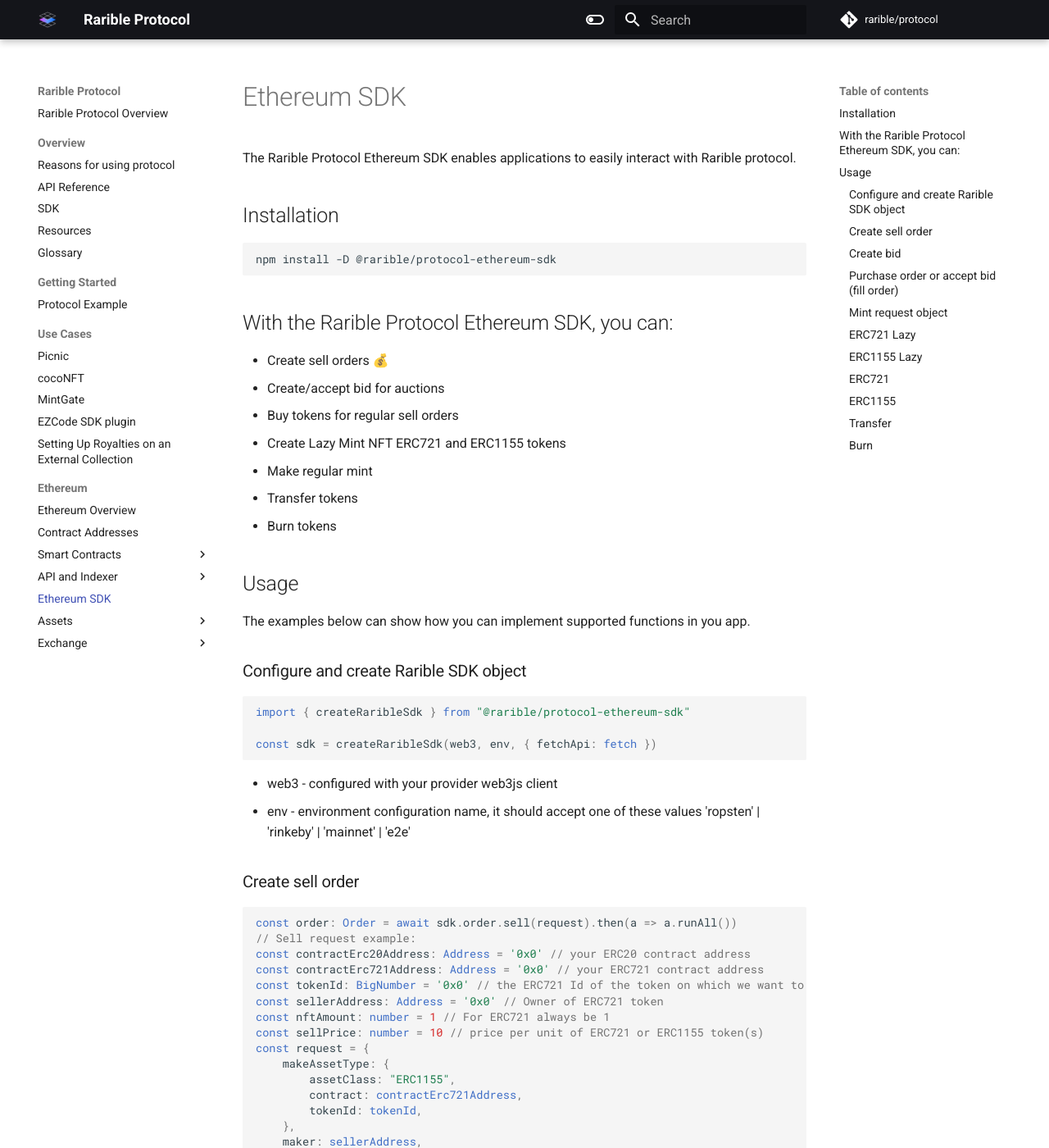
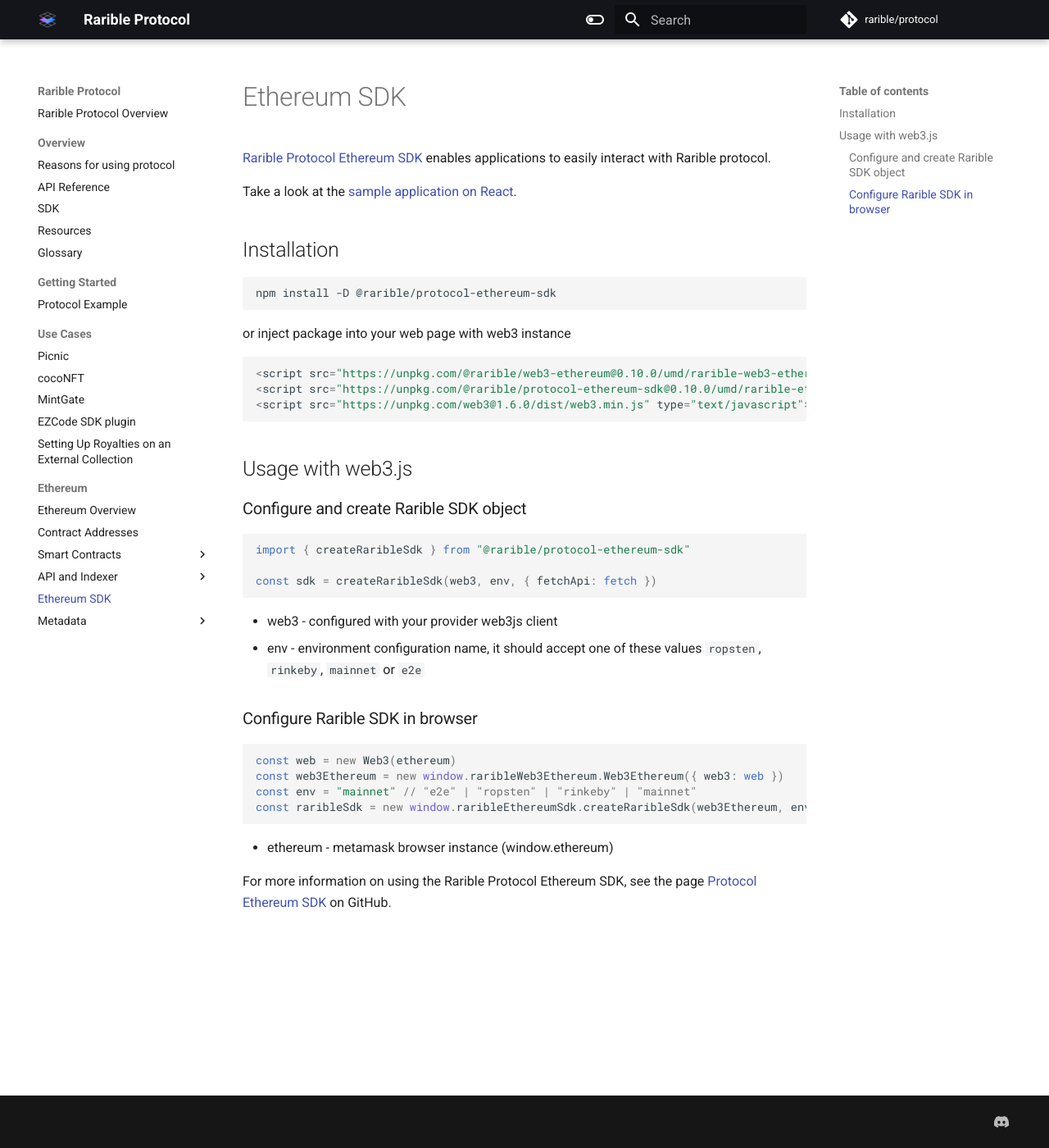
Before and after one commit to rarible/protocol, an MkDocs documentation site: the page built from docs/ethereum/sdk/ethereum-sdk.md, in a window 1280 px wide and 1400 px high. Shown: the whole window at 82% size. Built offline with MkDocs 1.6.1 and Material for MkDocs 9.7.7, drawn with Linux system fonts in a browser that asks for light colours; comment, search, counter and statistics services are not loaded; some of the changed text lies outside the part shown.

Commit message:
Add metadata docs

````diff
--- a/docs/ethereum/sdk/ethereum-sdk.md
+++ b/docs/ethereum/sdk/ethereum-sdk.md
@@ -1,6 +1,8 @@
 # Ethereum SDK
 
-The Rarible Protocol Ethereum SDK enables applications to easily interact with Rarible protocol.
+[Rarible Protocol Ethereum SDK](https://github.com/rarible/protocol-ethereum-sdk) enables applications to easily interact with Rarible protocol.
+
+Take a look at the [sample application on React](https://github.com/rarible/ethereum-example).
 
 ## Installation
 
@@ -8,19 +10,15 @@
 npm install -D @rarible/protocol-ethereum-sdk
 ```
 
-## With the Rarible Protocol Ethereum SDK, you can:
+or inject package into your web page with web3 instance
 
-* Create sell orders 💰
-* Create/accept bid for auctions
-* Buy tokens for regular sell orders
-* Create Lazy Mint NFT ERC721 and ERC1155 tokens
-* Make regular mint
-* Transfer tokens
-* Burn tokens
+```javascript
+<script src="https://unpkg.com/@rarible/web3-ethereum@0.10.0/umd/rarible-web3-ethereum.js" type="text/javascript"></script>
+<script src="https://unpkg.com/@rarible/protocol-ethereum-sdk@0.10.0/umd/rarible-ethereum-sdk.js" type="text/javascript"></script>
+<script src="https://unpkg.com/web3@1.6.0/dist/web3.min.js" type="text/javascript"></script>
+```
 
-## Usage
-
-The examples below can show how you can implement supported functions in you app.
+## Usage with web3.js
 
 ### Configure and create Rarible SDK object
 
@@ -31,216 +29,18 @@
 ```
 
 * web3 - configured with your provider web3js client
-* env - environment configuration name, it should accept one of these values 'ropsten' \| 'rinkeby' \| 'mainnet' \| 'e2e'
+* env - environment configuration name, it should accept one of these values `ropsten`, `rinkeby`, `mainnet` or `e2e`
 
-### Create sell order
+### Configure Rarible SDK in browser
 
 ```typescript
-const order: Order = await sdk.order.sell(request).then(a => a.runAll())
-// Sell request example:
-const contractErc20Address: Address = '0x0' // your ERC20 contract address
-const contractErc721Address: Address = '0x0' // your ERC721 contract address
-const tokenId: BigNumber = '0x0' // the ERC721 Id of the token on which we want to place a bid
-const sellerAddress: Address = '0x0' // Owner of ERC721 token
-const nftAmount: number = 1 // For ERC721 always be 1
-const sellPrice: number = 10 // price per unit of ERC721 or ERC1155 token(s)
-const request = {
-    makeAssetType: {
-        assetClass: "ERC1155",
-        contract: contractErc721Address,
-        tokenId: tokenId,
-    },
-    maker: sellerAddress,
-    amount: nftAmount,
-    originFees: [],
-    payouts: [],
-    price: sellPrice,
-    takeAssetType: {
-        assetClass: "ERC20",
-        contract: contractErc20Address
-    },
-}
+const web = new Web3(ethereum)
+const web3Ethereum = new window.raribleWeb3Ethereum.Web3Ethereum({ web3: web })
+const env = "mainnet" // "e2e" | "ropsten" | "rinkeby" | "mainnet"
+const raribleSdk = new window.raribleEthereumSdk.createRaribleSdk(web3Ethereum, env)
+
 ```
 
-Returns an object of created order.
+* ethereum - metamask browser instance (window.ethereum)
 
-[Sell e2e test](https://github.com/rarible/protocol-e2e-tests/blob/master/packages/tests-current/src/erc721-sale.test.ts)
-
-### Create bid
-
-```typescript
-const order: Order = await sdk.order.bid(request).then(a => a.runAll())
-
-// Bid request example:
-const contractErc20Address: Address = '0x0' // your ERC20 contract address
-const contractErc721Address: Address = '0x0' // your ERC721 contract address
-const tokenId: BigNumber = '0x0' // the ERC721 Id of the token on which we want to place a bid
-const sellerAddress: Address = '0x0' // Owner of ERC721 token
-const buyerAddress: Address = '0x0' // Who make a bid
-const nftAmount: number = 1 // For ERC721 always be 1
-const bidPrice: number = 10 // price per unit of ERC721 or ERC1155 token(s)
-
-const request = {
-    makeAssetType: {
-        assetClass: "ERC20",
-        contract: contractErc20Address,
-    },
-    maker: buyerAddress,
-    takeAssetType: {
-        assetClass: "ERC721",
-        contract: contractErc721Address,
-        tokenId: tokenId,
-    },
-    taker: sellerAddress,
-    amount: nftAmount,
-    originFees: [],
-    payouts: [],
-    price: bidPrice,
-}
-```
-
-Returns an object of created bid order.
-
-Bid [e2e test](https://github.com/rarible/protocol-e2e-tests/blob/master/packages/tests-current/src/create-bid.test.ts)
-
-### Purchase order or accept bid \(fill order\)
-
-```typescript
-const order: SimpleOrder
-
-sdk.order.fill(
-    order,
-    { payouts: [], originFees: [], amount: 1, infinite: true }
-).then(a => a.runAll())
-```
-
-For example, you can get the order object using our sdk api methods sdk.apis.order.getSellOrders\({}\) and pass it to fill function. You can get more information in the test repository sell e2e test
-
-Mint NFT Tokens There are support two ways of minting ERC721 and ERC1155 tokens:
-
-* Regular "on chain" minting using contract.
-* Off chain minting \(the transaction itself and payment for gas occurs at the time of purchase or transfer\)
-
-### Mint request object
-
-```typescript
-const mintRequest = {
-    collection: {
-        id: toAddress(contractAddress), // contract address
-        type: "ERC1155", // type of asset to mint, "ERC721" || "ERC1155"
-        supportsLazyMint: true, // true if contract supports lazy minting
-    },
-    uri: 'uri', // token uri
-    supply: toBigNumber('100'), // supply - used only for ERC1155 tokens
-    creators: [{ account: toAddress(minter), value: 10000 }], // creators of token
-    royalties: [], // royalties
-    lazy: true, // true if mint lazy or false when mint onchain
-}
-```
-
-Mint examples Mint function always return tokenId as string
-
-### ERC721 Lazy
-
-```typescript
-const tokenId = await mint({
-    collection: {
-        id: toAddress(contractAddress),
-        type: "ERC721",
-        supportsLazyMint: true,
-    },
-    uri: 'uri',
-    creators: [{ account: toAddress(minter), value: 10000 }],
-    royalties: [],
-    lazy: true,
-})
-```
-
-### ERC1155 Lazy
-
-```typescript
-const tokenId = await mint({
-    collection: {
-        id: toAddress(contractAddress),
-        type: "ERC1155",
-        supportsLazyMint: true,
-    },
-    uri: 'uri',
-    supply: toBigNumber('100'),
-    creators: [{ account: toAddress(minter), value: 10000 }],
-    royalties: [],
-    lazy: true,
-})
-```
-
-### ERC721
-
-```typescript
-await mint({
-    collection: {
-        id: toAddress(contractAddress),
-        type: "ERC721",
-        supportsLazyMint: true,
-    },
-    uri: 'uri',
-    creators: [{ account: toAddress(minter), value: 10000 }],
-    royalties: [],
-})
-```
-
-### ERC1155
-
-```typescript
-const tokenId = await mint({
-    collection: {
-        id: toAddress(contractAddress),
-        type: "ERC1155",
-        supportsLazyMint: true,
-    },
-    uri: 'uri',
-    supply: toBigNumber('100'),
-    creators: [{ account: toAddress(minter), value: 10000 }],
-    royalties: [],
-})
-```
-
-Mint e2e test
-
-### Transfer
-
-```typescript
-transfer(asset, to[, amount])
-
-Transfer request params:
-
-asset: {
-    tokenId: BigNumber, // - id of token to transfer
-    contract: Address, // - address of token contract
-    assetClass?: "ERC721" | "ERC1155" // - not required, type of asset
-}
-to: Address, // - ethereum address of receiver of token
-amount: BigNumber // - amount of asset to transfer, used only for ERC1155 assets
-```
-
-Example
-
-```typescript
-const hash = await sdk.nft.transfer(
-    {
-        assetClass: "ERC1155",
-        contract: toAddress(contractAddress),
-        tokenId: toBigNumber(tokenId),
-    },
-    receiverAddress,
-    toAddress('10')
-)
-```
-
-### Burn
-
-```typescript
-const hash = await sdk.nft.burn({
-    contract: contractAddress,
-    tokenId: toBigNumber(tokenId),
-})
-```
+For more information on using the Rarible Protocol Ethereum SDK, see the page [Protocol Ethereum SDK](https://github.com/rarible/protocol-ethereum-sdk) on GitHub.
--- a/mkdocs.yml
+++ b/mkdocs.yml
@@ -37,19 +37,9 @@
           - 'Create Lazy Minting': 'ethereum/api/create-lazy-minting.md'
           - 'Create Orders': 'ethereum/api/create-orders.md'
       - 'Ethereum SDK': 'ethereum/sdk/ethereum-sdk.md'
-      - 'Assets':
-          - 'Creating': 'ethereum/assets/creating-an-asset.md'
-          - 'Token Factories': 'ethereum/assets/token-factories.md'
-          - 'Royalties Schema': 'ethereum/assets/royalties.md'
-          - 'Asset Discovery': 'ethereum/assets/asset-discovery.md'
-      - 'Exchange':
-          - 'Exchange Overview': 'ethereum/exchange/exchange-overview.md'
-          - 'Creating A Sell Order': 'ethereum/exchange/creating-a-sell-order.md'
-          - 'Order Discovery': 'ethereum/exchange/order-discovery.md'
-          - 'Accepting a Buy Order': 'ethereum/exchange/accepting-a-buy-order.md'
-          - 'Updating/Canceling an Order': 'ethereum/exchange/updating-cancelling-an-order.md'
-          - 'Contract Wallets': 'ethereum/exchange/contract-wallets.md'
-
+      - 'Metadata':
+          - 'Ethereum Metadata': 'ethereum/metadata/ethereum-metadata.md'
+          - 'Example of uploading and using Metadata with IPFS': 'ethereum/metadata/ipfs-example.md'
 
 theme:
   name: material
````
Also changed, not shown: docs/ethereum/metadata/ethereum-metadata.md (added, +121 -0 lines), docs/ethereum/metadata/ipfs-example.md (added, +110 -0 lines).
